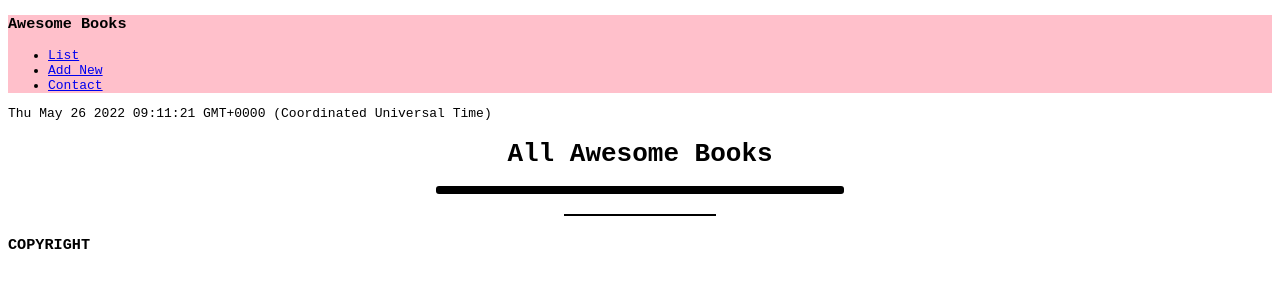
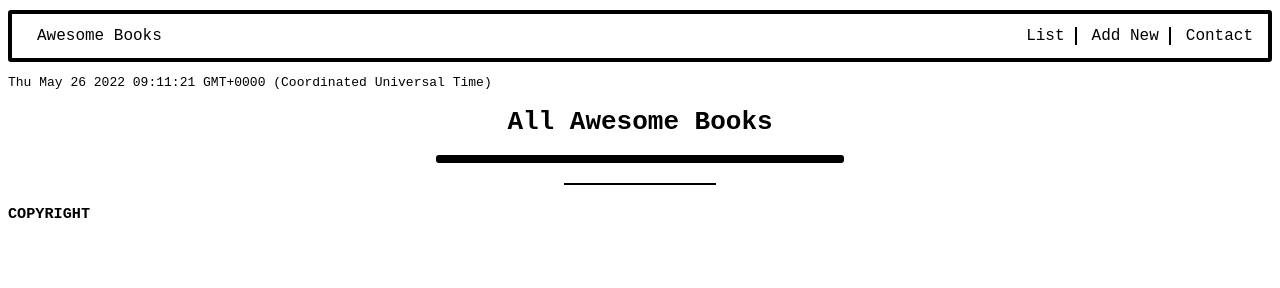
Before and after one commit to bengigo/awesome-books, a website: page index.html in a window 1280 px wide. Drawn offline with Linux system fonts and the light colour scheme.

Commit message:
Style and position navigation

```diff
--- a/index.html
+++ b/index.html
@@ -14,12 +14,12 @@
   <header>
 
     <nav>
-      <h3>Awesome Books</h3>
+      <div id="logo">Awesome Books</div>
 
-      <ul>
-        <li><a href="#" id="list">List</a></li>
-        <li><a href="#" id="add-new">Add New</a></li>
-        <li><a href="#" id="contact">Contact</a></li>
+      <ul class="nav-list">
+        <li id="item-list" class="nav-items"><a class="nav-link" href="#" id="list">List</a></li>
+        <li id="item-add" class="nav-items"><a class="nav-link" href="#" id="add-new">Add New</a></li>
+        <li id="item-contact" class="nav-items"><a class="nav-link" href="#" id="contact">Contact</a></li>
       </ul>
     </nav>
     <p id="date-time">DATE AND TIME COMES HERE</p>
--- a/styles.css
+++ b/styles.css
@@ -1,6 +1,46 @@
 * {
   font-family: monospace;
 }
+
+header {
+
+}
+
+nav {
+  display: flex;
+  justify-content: space-between;
+  align-items: center;
+  border: 4px solid black;
+  border-radius: 3px;
+}
+
+#logo {
+  margin-left: 25px;
+  font-size: 16px;
+}
+
+.nav-list {
+  display: flex;
+  list-style-type: none;
+}
+
+.nav-items {
+  margin-right: 15px;
+  font-size: 16px;
+}
+
+.nav-link {
+  text-decoration: none;
+  color: black;
+
+}
+
+#item-list, #item-add {
+  border-right: 2px solid black;
+  padding-right: 10px;
+}
+
+
 
 #add-page {
   display: none;
@@ -106,7 +146,3 @@ button {
   padding-left: 8px;
   padding-right: 8px;
 }
-
-nav {
-  background-color: pink;
-}
```
